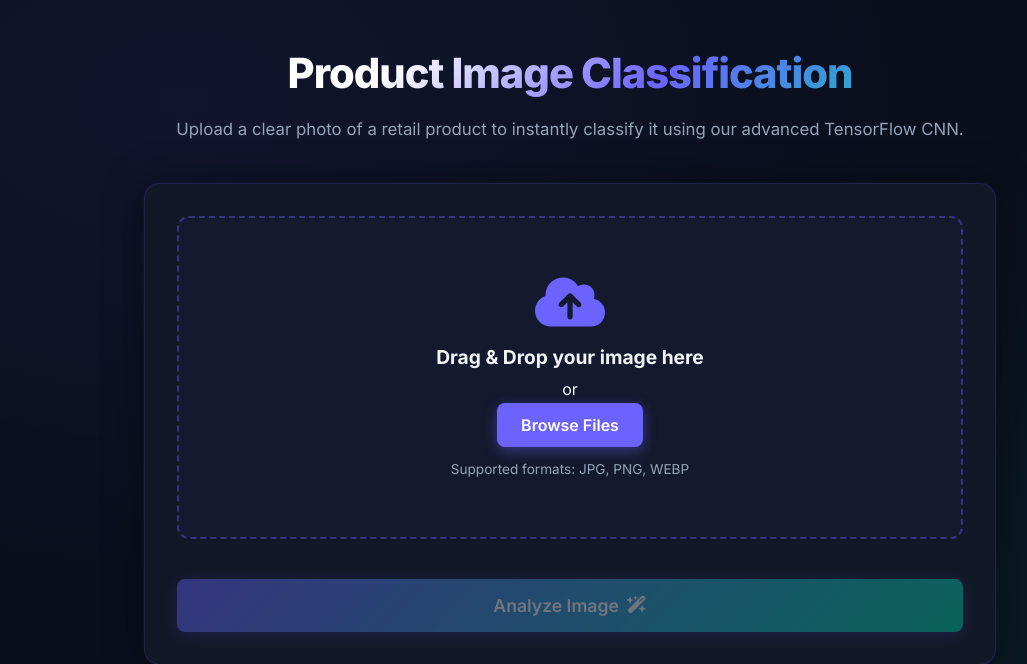
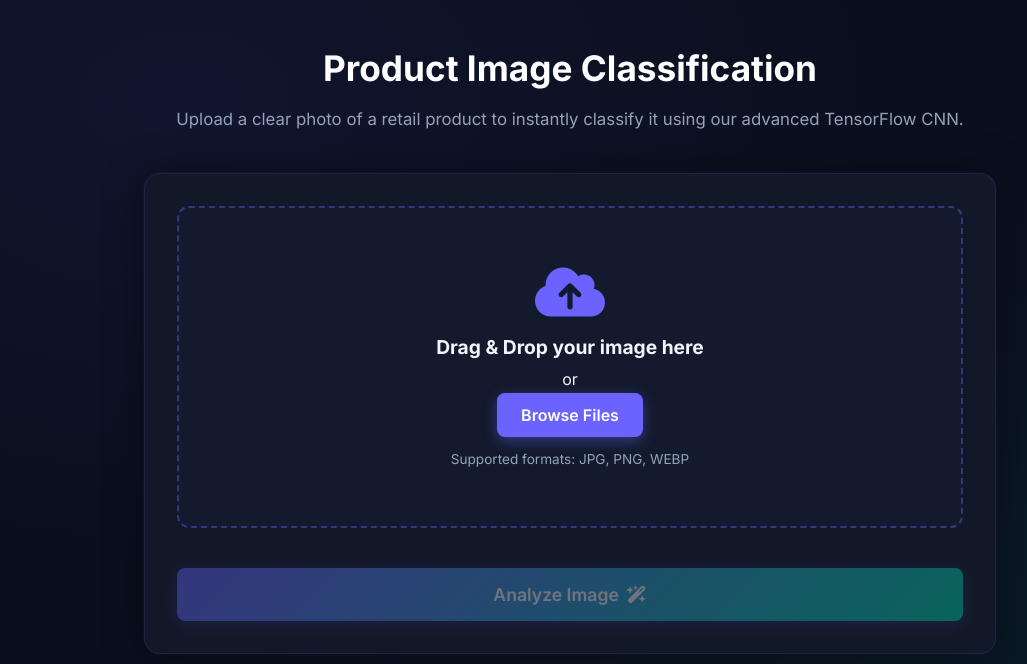
Before and after one commit to Adarsh-Kasaragod/RetailVisionAI, a Flask app: page / in a window 1280 px wide. Shown: the part 69-733 px from the top of the page, without its empty margins (70-1097 px from the left). Run offline with Flask 3, Linux system fonts and the light colour scheme.

Commit message:
Simplify heading to plain white text

```diff
--- a/static/css/style.css
+++ b/static/css/style.css
@@ -91,13 +91,9 @@ body {
 .header-text { text-align: center; margin-bottom: 2.5rem; }
 
 .header-text h1 {
-    font-size: 2.6rem;
-    font-weight: 800;
-    letter-spacing: -1px;
-    background: linear-gradient(135deg, #fff 30%, var(--primary) 60%, var(--accent) 100%);
-    -webkit-background-clip: text;
-    -webkit-text-fill-color: transparent;
-    background-clip: text;
+    font-size: 2.2rem;
+    font-weight: 700;
+    color: #ffffff;
     margin-bottom: 0.6rem;
 }
 
```
